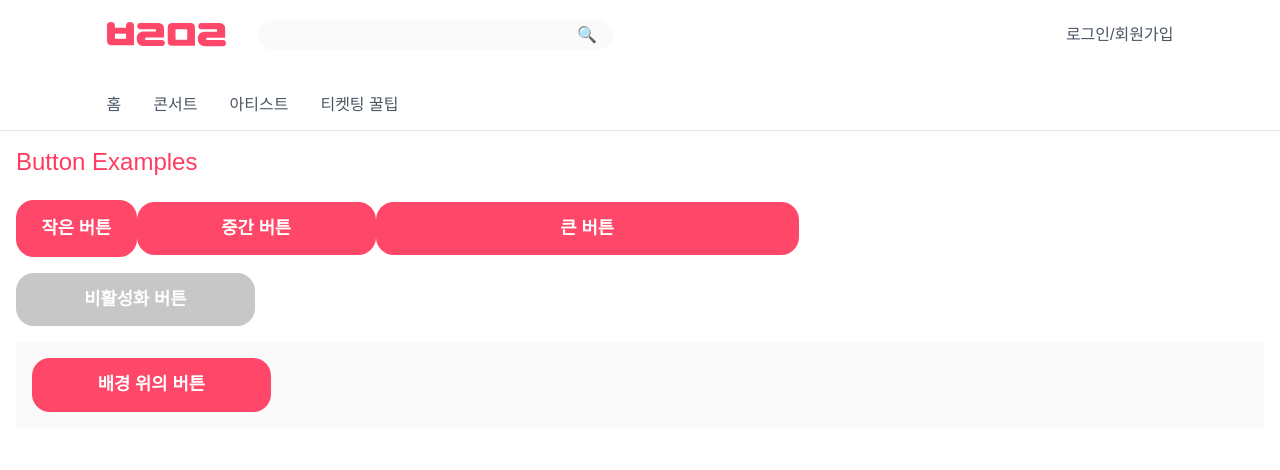
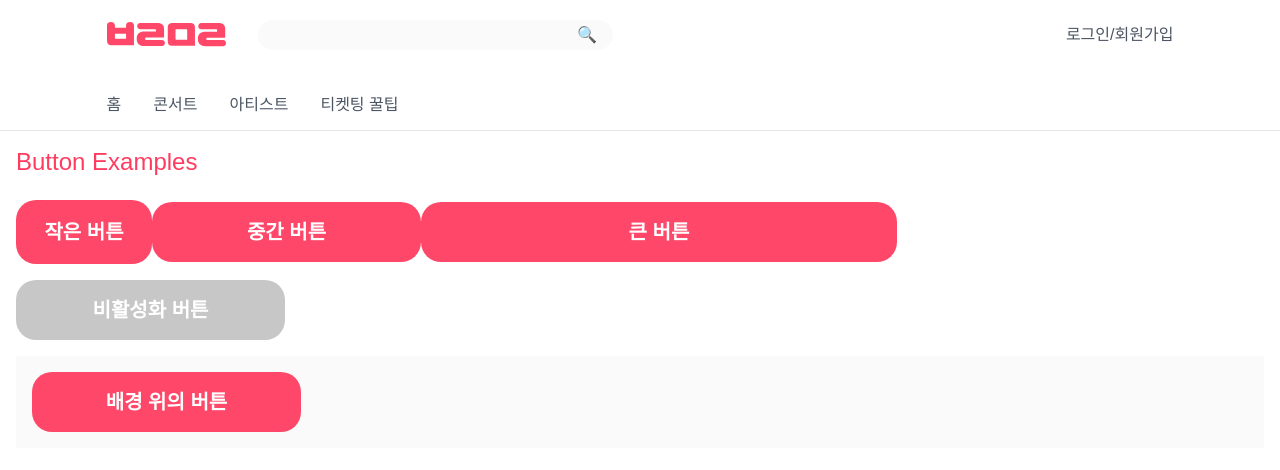
Before and after one commit to bolmal-dev/bolmal_dev_front, a Next.js app: page /btn-test in a window 1280 px wide. Shown: the top 470 px of the page. Built offline with nearby package versions, Linux system fonts and the light colour scheme; no server answers.

Commit message:
fix : 버튼 컴포넌트 px로 변경

```diff
--- a/src/components/button.tsx
+++ b/src/components/button.tsx
@@ -21,31 +21,31 @@ const getButtonSize = (size: ButtonSize) => {
     switch (size) {
         case 'small':
             return css`
-                height: 4.44vw;
-                width: 9.44vw;
-                padding: 0.97vw 0.97vw;
-                font-size: 1.38vw;
+                height: 64px;
+                width: 136px;
+                padding: 14px 14px;
+                font-size: 20px;
             `;
         case 'large':
             return css`
-                height: 4.16vw;
-                width: 33.07vw;
-                padding: 0.97vw 0.97vw;
-                font-size: 1.38vw;
+                height: 60px;
+                width: 476px;
+                padding: 14px 14px;
+                font-size: 20px;
             `;
         case 'medium2':
             return css`
-                height: 3.95vw;
-                width: 17.01vw;
-                padding: 0.97vw 0.97vw;
-                font-size: 1.38vw;
+                height: 57px;
+                width: 245px;
+                padding: 14px 14px;
+                font-size: 20px;
             `;
         default:
             return css`
-                width: 18.651vw;
-                height: 4.16vw;
-                padding: 0.97vw 0.97vw;
-                font-size: 1.38vw;
+                width: 269px;
+                height: 60px;
+                padding: 14px 14px;
+                font-size: 20px;
             `;
     }
 };
@@ -71,15 +71,15 @@ const StyledButton = styled.button<StyledButtonProps>`
     display: inline-flex;
     align-items: center;
     justify-content: center;
-    border-radius: 1.38vw;
+    border-radius: 20px;
     font-weight: 700;
     background-color: #ff4869;
     color: white;
     border: none;
     cursor: pointer;
     transition: all 0.2s ease;
-    gap: 0.69vw;
-    line-height: 1.66vw;
+    gap: 10px;
+    line-height: 24px;
 
     ${({ size }) => getButtonSize(size)}
 
```
